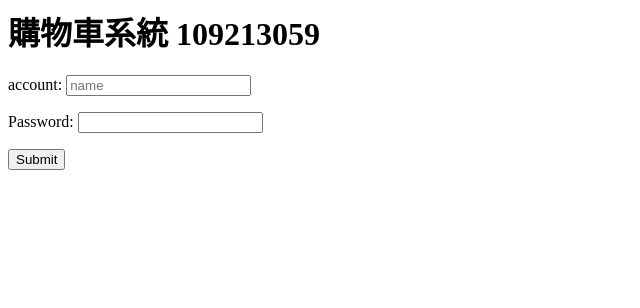
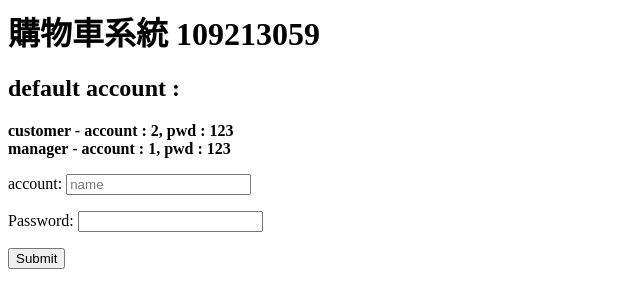
Before and after one commit to tommygood/shopping-cart, a Django app: page / in a window 1280 px wide. Shown: the top 308 px of the page, without its empty margins (0-640 px from the left). Run offline with Django 3.2, Linux system fonts and the light colour scheme.

Commit message:
add account information

```diff
--- a/templates/login.html
+++ b/templates/login.html
@@ -14,8 +14,14 @@
 		<h1>
 			購物車系統 109213059
 		</h1>
+		<h2>
+			default account :
+		</h2>
 	</head>
 	<body>
+		<b>customer - account : 2, pwd : 123</b>
+		<br/>
+		<b>manager - account : 1, pwd : 123</b>
         <form enctype = "multipart/form-data" method = "post">
             {% csrf_token %}
             {{ form_login.as_p }}
```
